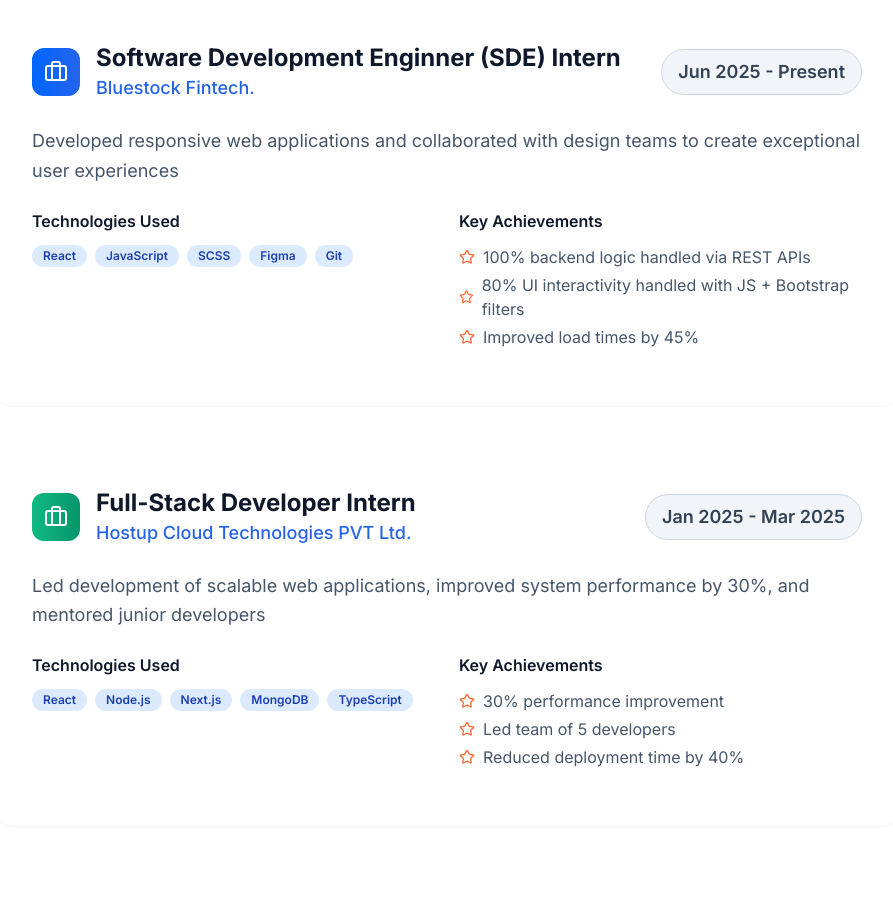
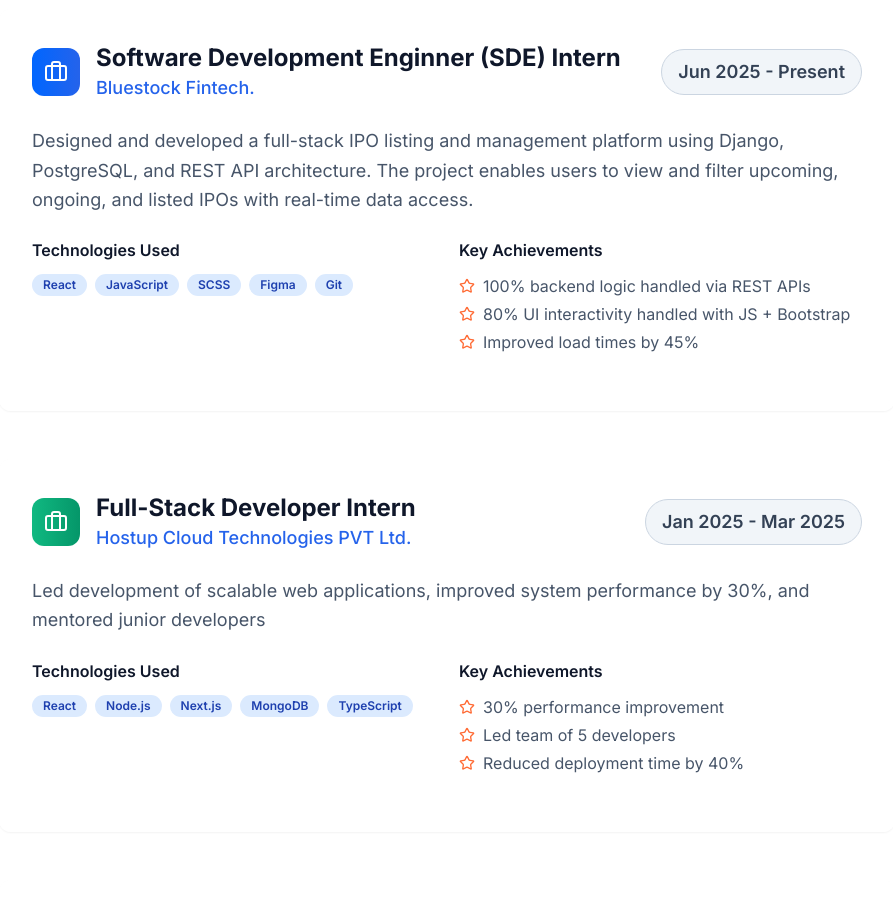
Before and after one commit to SyedparveezDev/my-portfolio-site, a Next.js app: page / in a window 1280 px wide. Shown: the part 4200-5111 px from the top of the page, without its empty margins (193-1086 px from the left). Built offline with nearby package versions, Linux system fonts and the light colour scheme.

Commit message:
fix: update internship description and achievements for clarity and accuracy

```diff
--- a/app/page.tsx
+++ b/app/page.tsx
@@ -112,10 +112,9 @@ export default function Portfolio() {
       title: "Software Development Enginner (SDE) Intern",
       company: "Bluestock Fintech.",
       period: "Jun 2025 - Present",
-      description:
-        "Developed responsive web applications and collaborated with design teams to create exceptional user experiences",
+      description:"Designed and developed a full-stack IPO listing and management platform using Django, PostgreSQL, and REST API architecture. The project enables users to view and filter upcoming, ongoing, and listed IPOs with real-time data access.",
       tech: ["React", "JavaScript", "SCSS", "Figma", "Git"],
-      achievements: ["100% backend logic handled via REST APIs", "80% UI interactivity handled with JS + Bootstrap filters", "Improved load times by 45%"],
+      achievements: ["100% backend logic handled via REST APIs", "80% UI interactivity handled with JS + Bootstrap", "Improved load times by 45%"],
     },
     {
       title: "Full-Stack Developer Intern",
```
